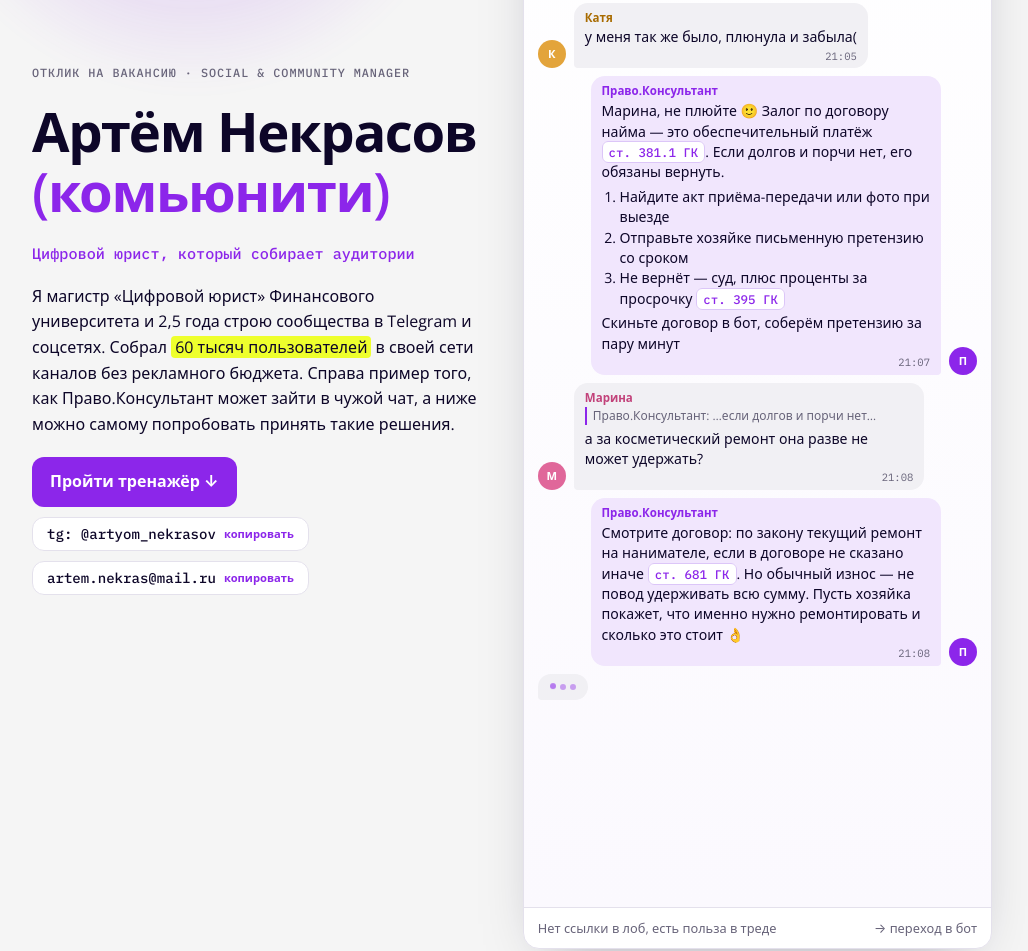
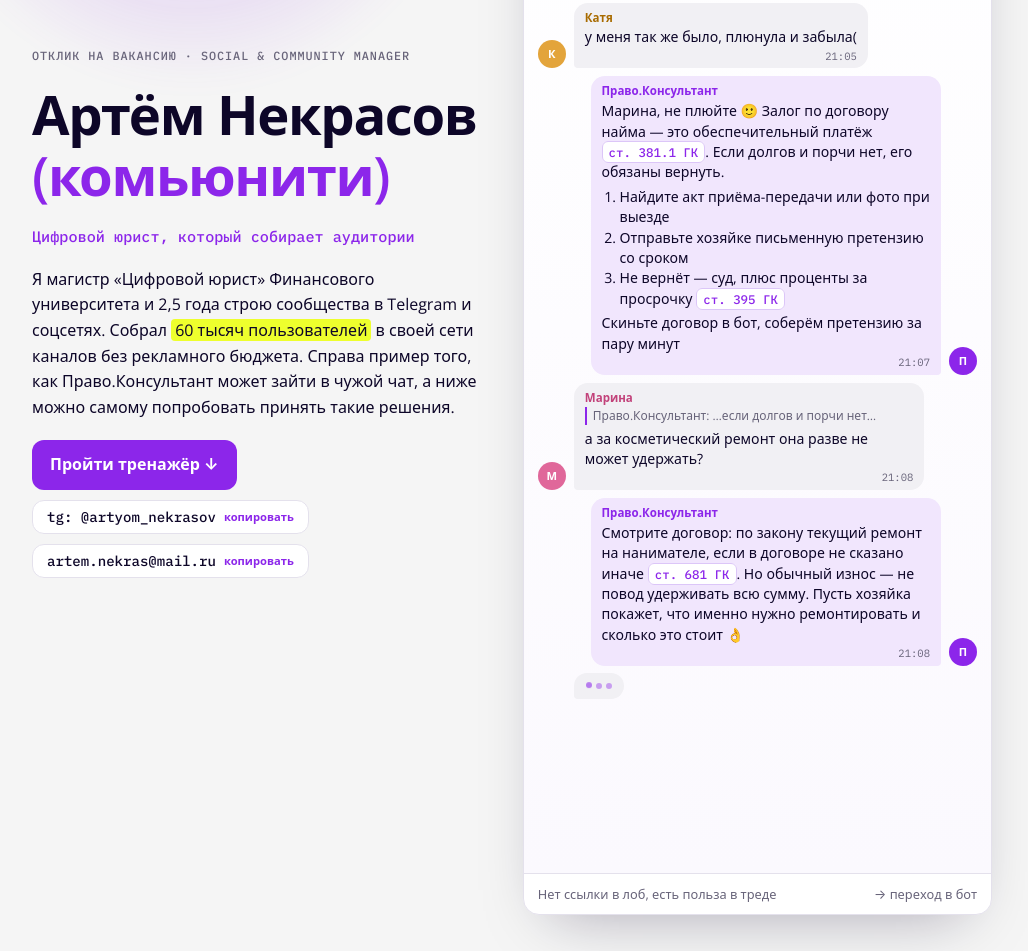
Before and after one commit to artyom-nekrasov/artyom-nekrasov.github.io, a plain HTML site: page index.html in a window 1280 px wide. Shown: the part 329-1280 px from the top of the page, without its empty margins (128-1156 px from the left). Drawn offline with nearby package versions, Linux system fonts and the light colour scheme.

Commit message:
Update index.html

```diff
--- a/index.html
+++ b/index.html
@@ -56,7 +56,7 @@ section{display:grid;gap:24px}
 .chat-top b{font-size:.92rem;display:block;line-height:1.2}
 .chat-top span{font-size:.75rem;color:var(--muted)}
 .replay{margin-left:auto;background:var(--accent-soft);color:var(--accent);border:0;border-radius:10px;padding:7px 10px;font:600 .75rem/1 var(--f-body)}
-.feed{padding:14px;display:flex;flex-direction:column;gap:8px;min-height:420px;background:linear-gradient(180deg,var(--card),#FBF9FE)}
+.feed{position:relative;padding:14px;display:flex;flex-direction:column;gap:8px;min-height:420px;background:linear-gradient(180deg,var(--card),#FBF9FE)}
 .m{display:flex;gap:8px;align-items:flex-end;max-width:88%;transition:opacity .35s var(--ease),transform .35s var(--ease)}
 .m .ava{width:28px;height:28px;font-size:.7rem}
 .m .b{background:var(--bubble);border-radius:14px 14px 14px 4px;padding:7px 11px;font-size:.88rem;line-height:1.45}
@@ -69,7 +69,7 @@ section{display:grid;gap:24px}
 .m ol{margin:4px 0;padding-left:18px}
 .m.hide{opacity:0;transform:translateY(8px) scale(.98)}
 .typing{align-self:flex-end;display:none;gap:4px;padding:10px 12px;background:var(--accent-soft);border-radius:14px 14px 4px 14px}
-.typing.on{display:inline-flex}
+.typing.on{display:inline-flex}.feed .typing{position:absolute;right:14px;z-index:1}.feed .typing.left{left:50px;right:auto}
 .typing.left{align-self:flex-start;background:var(--bubble);border-radius:14px 14px 14px 4px}
 .typing i{width:6px;height:6px;border-radius:50%;background:var(--accent);opacity:.4;animation:dot 1s infinite}
 .typing i:nth-child(2){animation-delay:.15s}.typing i:nth-child(3){animation-delay:.3s}
@@ -173,7 +173,7 @@ footer .copy small{color:var(--lime)}
   .intro>*:nth-child(2){animation-delay:.08s}.intro>*:nth-child(3){animation-delay:.16s}.intro>*:nth-child(4){animation-delay:.24s}.intro>*:nth-child(5){animation-delay:.32s}
   .chat{animation:rise .8s var(--ease) .15s both}
   @keyframes rise{from{opacity:0;transform:translateY(14px)}}
-  h1 .par{animation:wob 3.2s ease-in-out 1.2s infinite}
+  h1 .par{animation:none}
   @keyframes wob{0%,100%{transform:none}50%{transform:translateY(-3px)}}
 }
 @media (prefers-reduced-motion:reduce){
@@ -463,7 +463,7 @@ footer .copy small{color:var(--lime)}
       if(i===0){m.classList.remove('hide');return}
       var brand=m.classList.contains('brand');
       var pause=brand?1000:450;
-      timers.push(setTimeout(function(){typing.className='typing on'+(brand?'':' left');feed.insertBefore(typing,m)},t));
+      timers.push(setTimeout(function(){typing.className='typing on'+(brand?'':' left');typing.style.top=m.offsetTop+'px'},t));
       t+=pause;
       timers.push(setTimeout(function(){typing.className='typing';m.classList.remove('hide')},t));
       t+=250;
```
